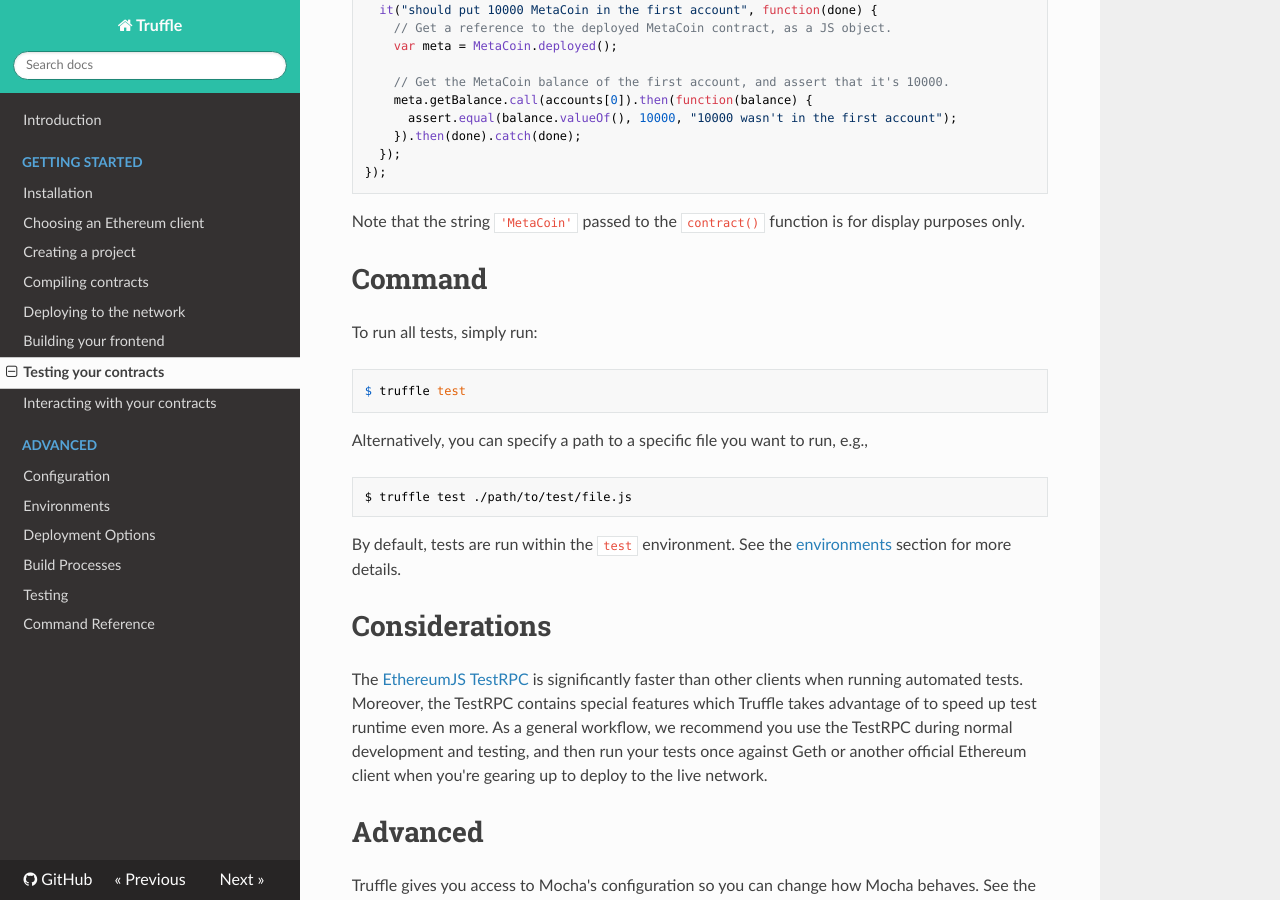
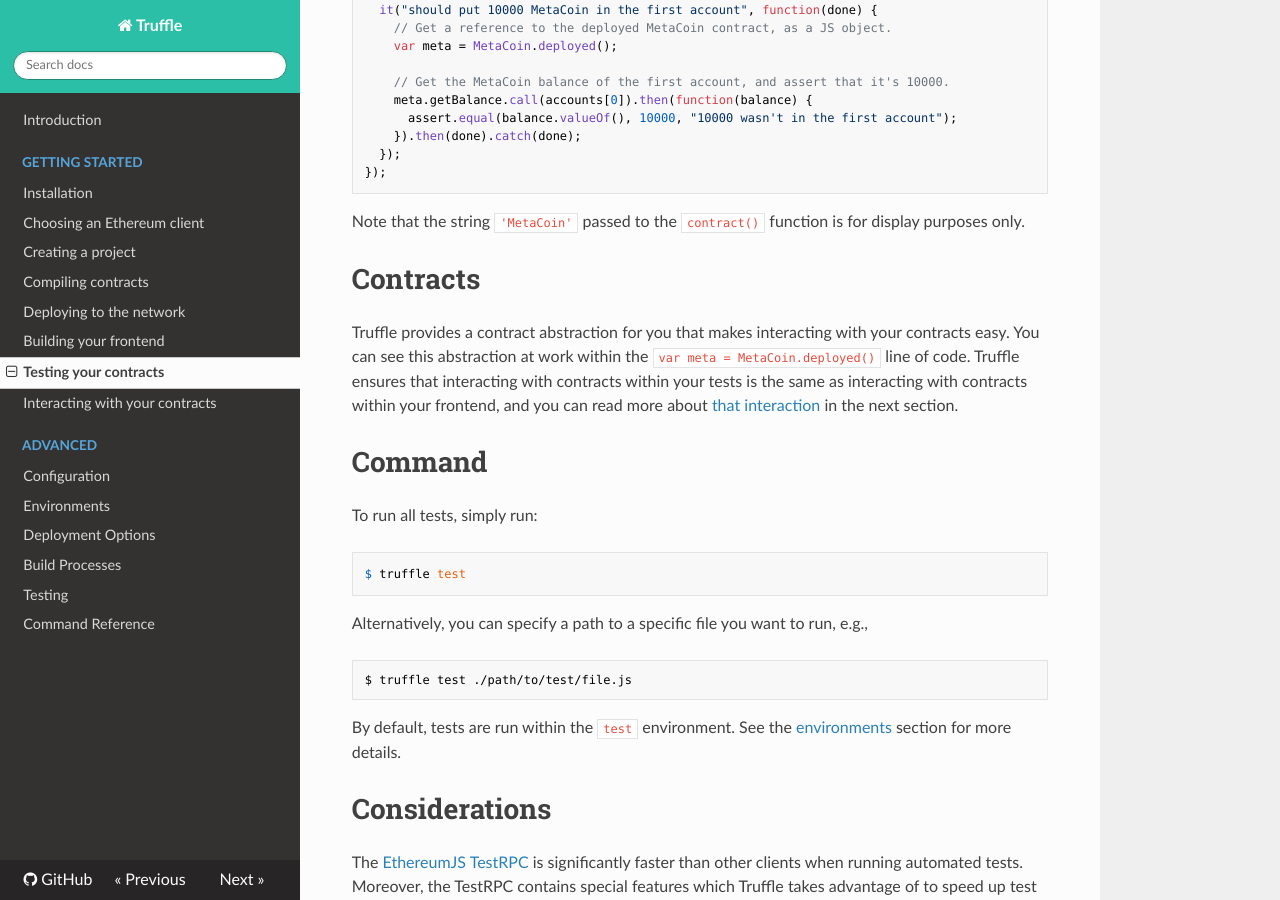
Before and after one commit to WandZhong/react-redux, an MkDocs documentation site: the page built from docs/getting_started/testing.md, in a window 1280 px wide and 900 px high, scrolled down 916 px. Built offline with MkDocs 1.6.1, drawn with Linux system fonts in a browser that asks for light colours; nearby versions of some CDN libraries; old or Windows-style settings are respelled for this version of MkDocs.

Commit message:
Mention the contract abstraction on the testing page.

```diff
--- a/docs/getting_started/testing.md
+++ b/docs/getting_started/testing.md
@@ -35,6 +35,10 @@
 
 Note that the string `'MetaCoin'` passed to the `contract()` function is for display purposes only.
 
+# Contracts
+
+Truffle provides a contract abstraction for you that makes interacting with your contracts easy. You can see this abstraction at work within the `var meta = MetaCoin.deployed()` line of code. Truffle ensures that interacting with contracts within your tests is the same as interacting with contracts within your frontend, and you can read more about [that interaction](/getting_started/contracts) in the next section.
+
 # Command
 
 To run all tests, simply run:
```
